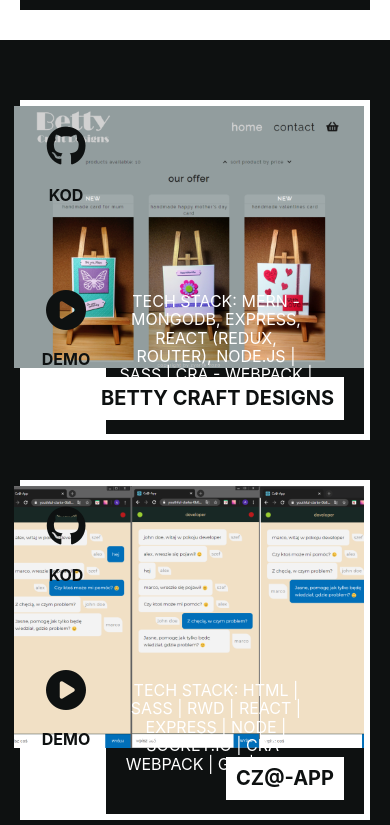
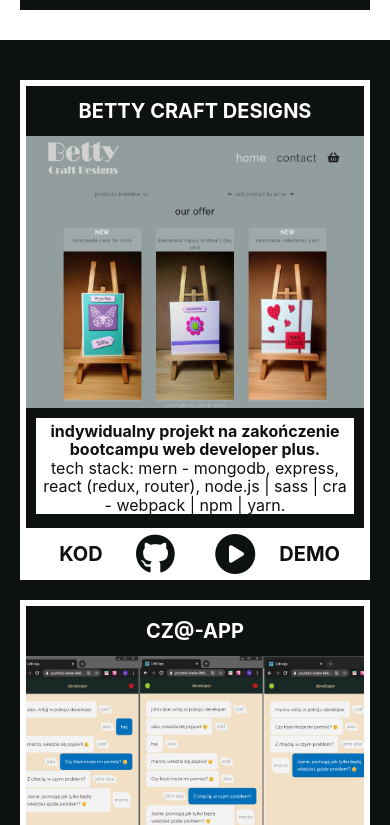
Before and after one commit to Zyar3k/portfolio-2020, a React (Create React App) app: page / in a window 390 px wide. Shown: the part 4259-5084 px from the top of the page. Built offline with nearby package versions, Linux system fonts and the light colour scheme.

Commit message:
Add mobile view to portfolio

```diff
--- a/src/components/views/Portfolio/Portfolio.scss
+++ b/src/components/views/Portfolio/Portfolio.scss
@@ -68,11 +68,6 @@
       align-items: center;
       transition: $transition;
       height: 200px;
-      &:hover {
-        top: 0;
-        right: 0;
-        height: 328px;
-      }
     }
 
     .projectTitle {
@@ -270,7 +265,6 @@
 
       img {
         top: 0;
-
         right: 0;
         display: unset;
         height: 80%;
@@ -337,20 +331,191 @@
       }
     }
 
+    @media (min-height: 993px) {
+      .projectBox:hover {
+        img {
+          height: 80%;
+        }
+        .projectTitle {
+          right: 20px;
+        }
+
+        .desc {
+          height: 100%;
+          bottom: unset;
+          left: unset;
+          :last-child {
+            height: 50%;
+          }
+        }
+
+        &.even {
+          a {
+            &:first-of-type {
+              left: unset;
+            }
+            &:last-of-type {
+              left: unset;
+            }
+          }
+          img {
+            left: unset;
+          }
+
+          .projectTitle {
+            left: unset;
+            right: 20px;
+          }
+        }
+      }
+    }
+  }
+}
+
+@media (max-width: 700px) {
+  .portfolioContent {
+    .projectBox {
+      margin: 20px 0;
+      border: 6px solid $clrLight;
+      height: 500px;
+      position: relative;
+      display: flex;
+      flex-direction: column;
+
+      .boxLeft {
+        background: $clrLight;
+        width: 100%;
+        display: flex;
+        flex-direction: row;
+        height: unset;
+        justify-content: space-between;
+        bottom: 0;
+        position: absolute;
+        padding-top: 6px;
+
+        a {
+          height: 40px;
+          color: $clrDark;
+          display: flex;
+          align-items: center;
+          justify-content: space-evenly;
+
+          width: 44%;
+          text-decoration: none;
+
+          i {
+            font-size: 40px;
+          }
+
+          p {
+            font-size: 20px;
+            text-transform: uppercase;
+            font-weight: bold;
+          }
+
+          &:first-of-type {
+            flex-direction: row-reverse;
+          }
+          &:last-of-type {
+            flex-direction: row;
+          }
+        }
+      }
+
+      img {
+        position: unset;
+        top: unset;
+        right: unset;
+        height: unset;
+        width: 100%;
+        min-height: 272px;
+      }
+
+      .projectTitle {
+        position: unset;
+        text-transform: uppercase;
+        padding: 10px;
+        font-size: 20px;
+        font-weight: bold;
+        display: flex;
+        justify-content: center;
+        align-items: center;
+        min-height: 50px;
+        background: $clrDark;
+        color: $clrLight;
+      }
+
+      .desc {
+        left: unset;
+        bottom: unset;
+        border: 10px solid $clrDark;
+        background: $clrLight;
+        color: $clrDark;
+        height: 116px;
+        width: 100%;
+        display: flex;
+        flex-direction: column;
+        justify-content: space-between;
+        text-transform: unset;
+        text-align: center;
+        :first-child {
+          height: 54px;
+          font-weight: bold;
+          display: flex;
+          align-items: center;
+          justify-content: center;
+        }
+        :last-child {
+          height: 62px;
+          display: flex;
+          align-items: center;
+          justify-content: center;
+        }
+      }
+
+      &.even {
+        flex-direction: column;
+        .boxLeft {
+          a {
+            height: 40px;
+            &:first-of-type {
+              flex-direction: row-reverse;
+            }
+            &:last-of-type {
+              flex-direction: row;
+            }
+          }
+        }
+
+        img {
+          height: unset;
+          min-height: 272px;
+        }
+
+        .desc {
+          height: 116px;
+        }
+      }
+    }
+
     .projectBox:hover {
       img {
-        height: 80%;
+        height: unset;
+        min-height: 272px;
       }
       .projectTitle {
         right: 20px;
       }
 
       .desc {
-        height: 100%;
+        height: 116px;
         bottom: unset;
         left: unset;
+        :first-child {
+          height: 54px;
+        }
         :last-child {
-          height: 50%;
+          height: 62px;
         }
       }
 
```
Also changed, not shown: 2 other files (tests, documents, lock files or other folders).
